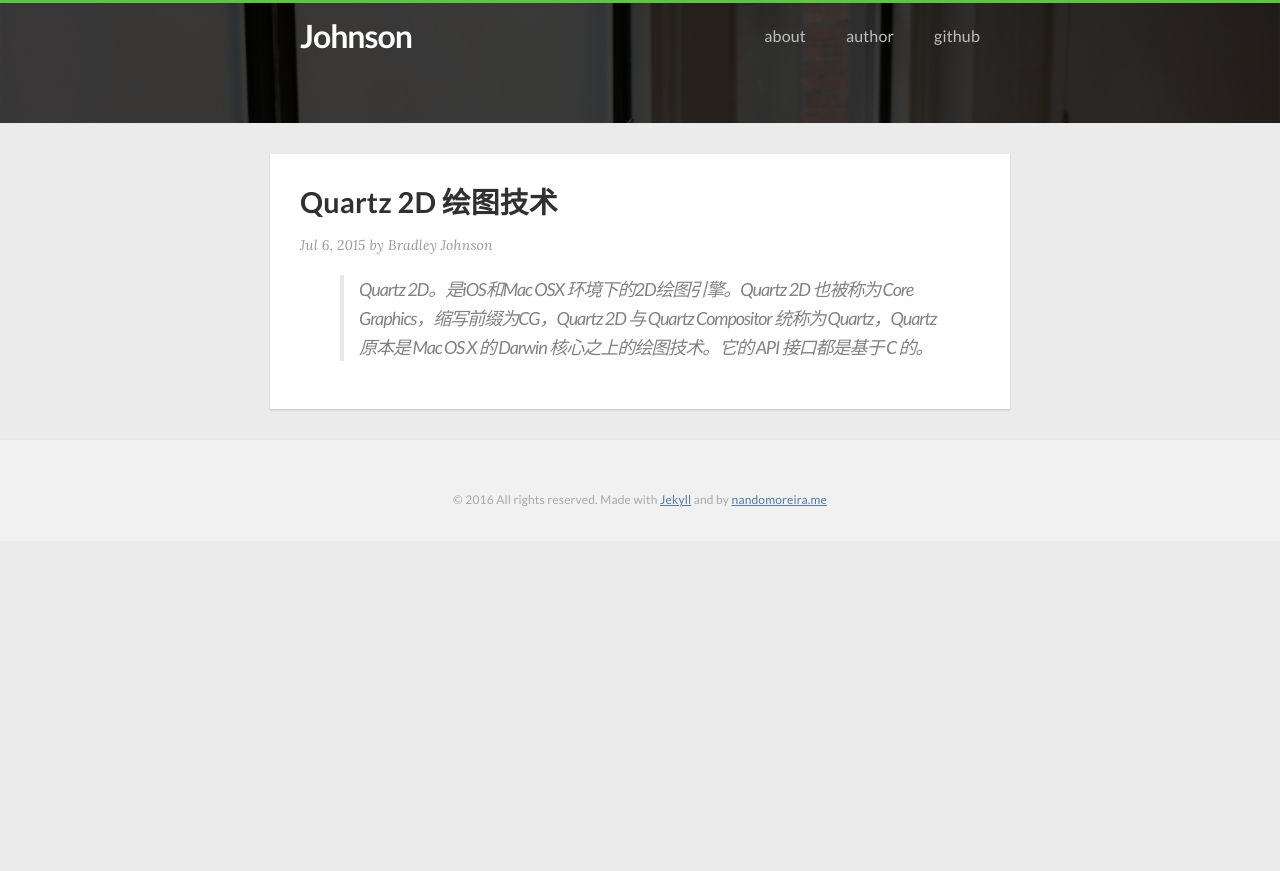
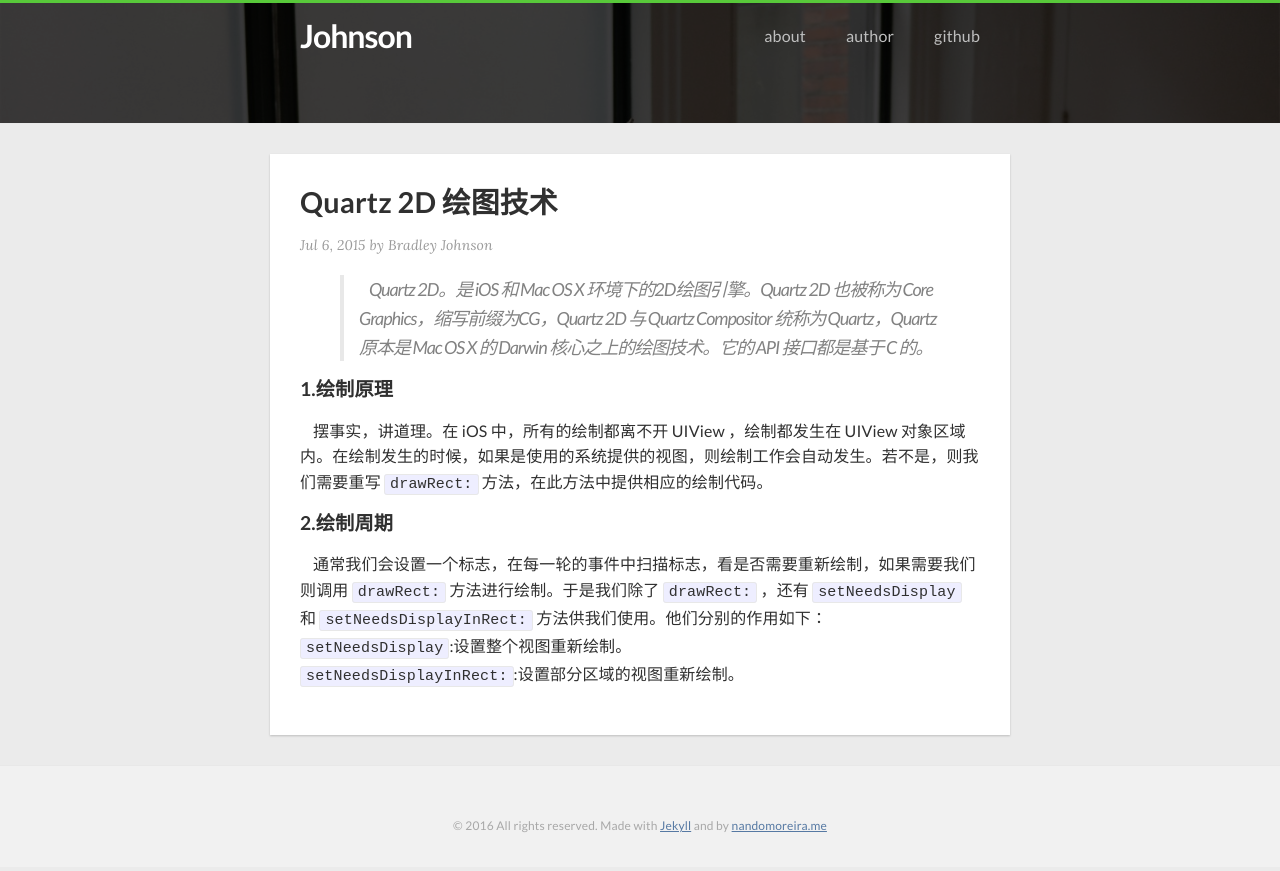
Before and after one commit to zsfbradleyjohnson/zsfbradleyjohnson.github.io, a Jekyll site: the page built from _posts/2015-07-06-Quartz-2D-绘图技术.markdown, in a window 1280 px wide. Shown: the top 871 px of the page. Built offline with Jekyll 4.4.1, drawn with Linux system fonts in a browser that asks for light colours; nearby versions of some CDN libraries.

Commit message:
change 2015-07-06-Quartz-2D-绘图技术 markdown paper

```diff
--- a/_posts/2015-07-06-Quartz-2D-绘图技术.markdown
+++ b/_posts/2015-07-06-Quartz-2D-绘图技术.markdown
@@ -6,4 +6,12 @@ categories: iOS
 comments: true
 ---
 
-> Quartz 2D。是iOS和Mac OSX 环境下的2D绘图引擎。Quartz 2D 也被称为 Core Graphics，缩写前缀为CG，Quartz 2D 与 Quartz Compositor 统称为 Quartz，Quartz 原本是 Mac OS X 的 Darwin 核心之上的绘图技术。它的 API 接口都是基于 C 的。
+> &nbsp;&nbsp;&nbsp;&nbsp;Quartz 2D。是 iOS 和 Mac OS X 环境下的2D绘图引擎。Quartz 2D 也被称为 Core Graphics，缩写前缀为CG，Quartz 2D 与 Quartz Compositor 统称为 Quartz，Quartz 原本是 Mac OS X 的 Darwin 核心之上的绘图技术。它的 API 接口都是基于 C 的。
+
+#### 1.绘制原理
+&nbsp;&nbsp;&nbsp;&nbsp;摆事实，讲道理。在 iOS 中，所有的绘制都离不开 UIView ，绘制都发生在 UIView 对象区域内。在绘制发生的时候，如果是使用的系统提供的视图，则绘制工作会自动发生。若不是，则我们需要重写 `drawRect:` 方法，在此方法中提供相应的绘制代码。
+
+#### 2.绘制周期
+&nbsp;&nbsp;&nbsp;&nbsp;通常我们会设置一个标志，在每一轮的事件中扫描标志，看是否需要重新绘制，如果需要我们则调用 `drawRect:` 方法进行绘制。于是我们除了 `drawRect:` ，还有 `setNeedsDisplay` 和 `setNeedsDisplayInRect:` 方法供我们使用。他们分别的作用如下：<br>
+`setNeedsDisplay`:设置整个视图重新绘制。<br>
+`setNeedsDisplayInRect:`:设置部分区域的视图重新绘制。<br>
```
